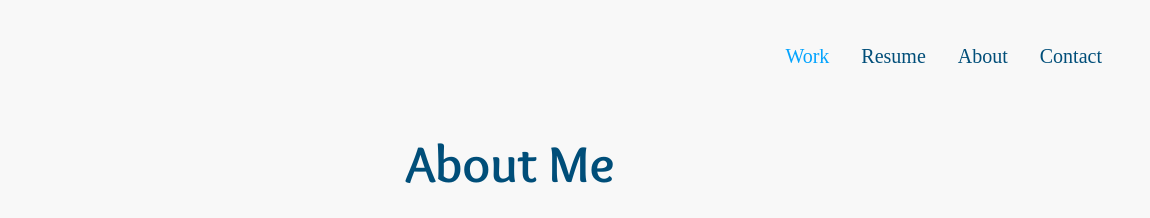
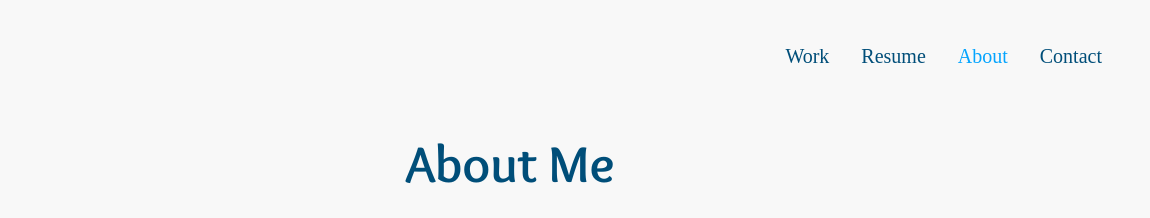
Before and after one commit to Ssarvis/Ssarvis.github.io, a plain HTML site: page about.html in a window 1280 px wide. Shown: the top 218 px of the page, 130-1280 px from the left. Drawn offline with Linux system fonts and the light colour scheme; a web font is replaced by a local one.

Commit message:
fix nav bar active

```diff
--- a/about.html
+++ b/about.html
@@ -25,9 +25,9 @@
           <img class="logo" src="images/logo.png" alt="Stephanie Sarvis logo">
         </a>
        <div class="toprightnav" id="myToprightnav"> <!--Will move list to top-right side of page and give text proper typography and color-->
-         <a href="index.html" class="active">Work</a>
+         <a href="index.html">Work</a>
          <a href="https://drive.google.com/file/d/1ZQ0KK9yYxWR5jn0X2pcx4JCUx69O61ps/view?usp=sharing">Resume</a>
-         <a href="about.html">About</a>
+         <a href="about.html" class="active">About</a>
          <a href="#contact">Contact</a>
          <a href="javascript:void(0)" class="icon" onclick="expandLinks()"> <!-- for opening and closing top nav on mobile screens-->
            <i class="fa fa-bars fa-2x"></i> <!-- There will be media queries in the css to change how the nav bar looks based on screen size-->
```
Also changed, not shown: project.html (+1 -1 lines).
